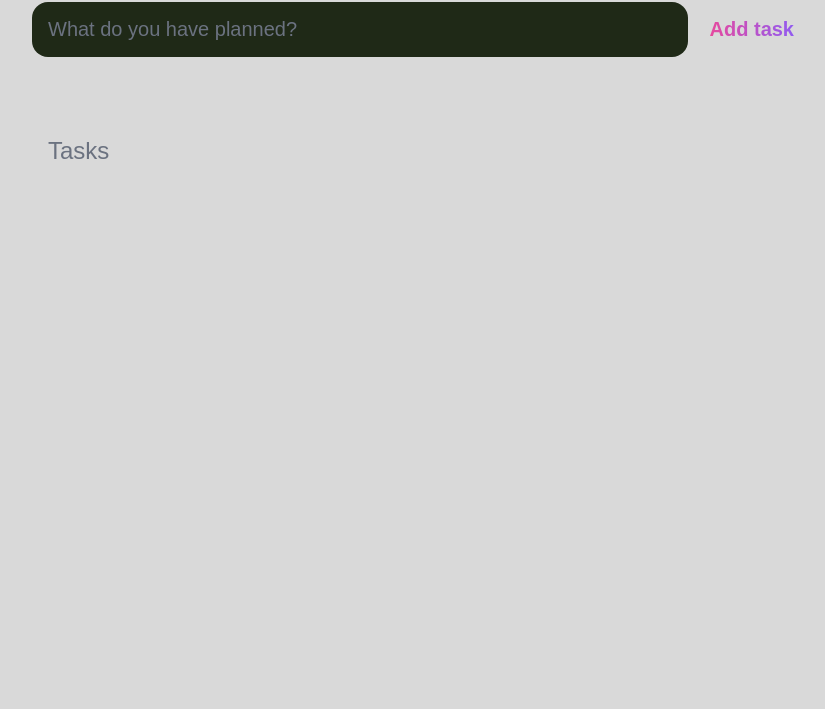
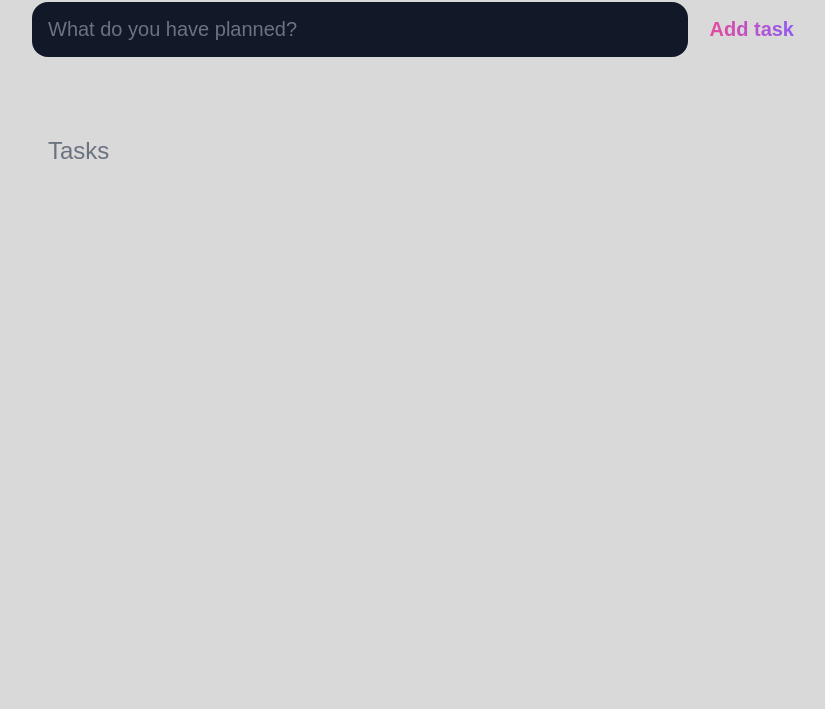
Before and after one commit to Alampo/TO_DO_LIST, a plain HTML site: page index.html in a window 1280 px wide. Shown: the part 91-800 px from the top of the page, without its empty margins (224-1049 px from the left). Drawn offline with Linux system fonts and the light colour scheme.

Commit message:
few changes

```diff
--- a/main.css
+++ b/main.css
@@ -48,7 +48,7 @@ input, button {
 
 #new-task-input {
     flex: 1 1 0%;
-    background-color: var(--darker);
+    background-color: var(--darkest);
     padding: 1rem;
     border-radius: 1rem;
     margin-right: 1rem;
```
